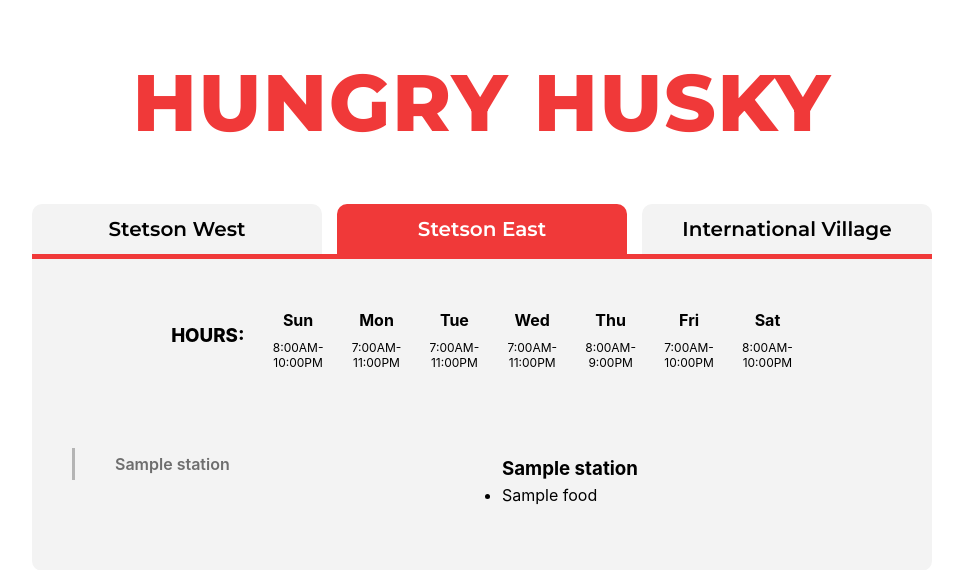
After one commit to jpanct/HungryHusky, a Flask app: template templates/index-steast-test.html in a window 1280 px wide. The commit adds this page. Shown: the top 570 px of the page, without its empty margins (158-1121 px from the left). Run offline with Flask 2, Linux system fonts and the light colour scheme; the template is opened without the code that fills it: most values are stand-ins (such as "Sample title", 1, 10 or a date in 2020).

Commit message:
created new index-htmls for each hall that use jinja templates to display food and halls from the given json files. Created functions that are called with different link paths in website.py that connect to different html files with data scraped from generated jsons in diner_jsons

```diff
--- /dev/null
+++ b/templates/index-steast-test.html
@@ -0,0 +1,78 @@
+<!doctype html>
+
+<html>
+
+<head>
+  <title>Hungry Husky</title>
+  <link rel="stylesheet" href="../static/style.css">
+  <link rel="preconnect" href="https://fonts.googleapis.com">
+  <link rel="preconnect" href="https://fonts.gstatic.com" crossorigin>
+  <link href="https://fonts.googleapis.com/css2?family=Montserrat:wght@400;600;800&display=swap" rel="stylesheet">
+</head>
+
+<body>
+  <h1 class="title">Hungry Husky</h1>
+  <div class="content">
+    <nav>
+      <div class="tab"><a href="index-stwest.html">Stetson West</a></div>
+      <div class="tab active"><a href="index-steast.html">Stetson East</a></div>
+      <div class="tab"><a href="index-iv.html">International Village</a></div>
+    </nav>
+    <div class="menu-and-hours">
+      <div class="hours">
+        <h3>Hours:</h3>
+        <div class="hours-section">
+          <h4>Sun</h4>
+          <p>8:00AM-<br>10:00PM</p>
+        </div>
+        <div class="hours-section">
+          <h4>Mon</h4>
+          <p>7:00AM-<br>11:00PM</p>
+        </div>
+        <div class="hours-section">
+          <h4>Tue</h4>
+          <p>7:00AM-<br>11:00PM</p>
+        </div>
+        <div class="hours-section">
+          <h4>Wed</h4>
+          <p>7:00AM-<br>11:00PM</p>
+        </div>
+        <div class="hours-section">
+          <h4>Thu</h4>
+          <p>8:00AM-<br>9:00PM</p>
+        </div>
+        <div class="hours-section">
+          <h4>Fri</h4>
+          <p>7:00AM-<br>10:00PM</p>
+        </div>
+        <div class="hours-section">
+          <h4>Sat</h4>
+          <p>8:00AM-<br>10:00PM</p>
+        </div>
+      </div>
+      <div class="sidebar-and-menu">
+        <div class="sidebar">
+          <ul>
+            {%for station in dinner_data:%}
+                <li>{{station}}</li>
+            {%endfor%}
+          </ul>
+        </div>
+        <div class="menu-items">
+          <ul class="menu-items-ul">
+            {%for station in dinner_data: %}
+                <ul>
+                    <h3>{{station}}</h3>
+                    {%for food in dinner_data[station]:%}
+                    <li>{{food}}</li>
+                    {%endfor%}
+                </ul>
+            {%endfor%}
+            </ul>
+        </div>
+      </div>
+    </div>
+  </div>
+</body>
+
+</html>
--- a/templates/index-steast.html
+++ b/templates/index-steast.html
@@ -68,9 +68,9 @@
           <ul class="menu-items-ul">
             <ul>
               <h3>Comfort/Homestyle</h3>
-              <li>Harissa Crusied Chicken</li>
-              <li>Lemon Couscous</li>
-              <li>Green Beans</li>
+              {% for food in (dinner_data['Comfort/Homestyle']):%}
+                <li>{{food}}</li>
+              {% endfor %}
             </ul>
             <ul>
               <h3>Trattoria</h3>
--- a/website.py
+++ b/website.py
@@ -12,7 +12,20 @@
     return data
 
 @app.route('/')
-def hello():
-    dinner_data = fetch_food_dict_from_json_file("dining_jsons/dinner.json")
-    food_by_station = dinner_data["Stetson East"] # change
-    return render_template('index-steast.html', food_by_station=food_by_station)
+def display_steast():
+    dinner_data = fetch_food_dict_from_json_file("dining_jsons/steast_dinner.json")
+    return render_template('index-steast-test.html', dinner_data=dinner_data)
+
+@app.route('/iv')
+def display_iv():
+    dinner_data = fetch_food_dict_from_json_file("dining_jsons/iv_dinner.json")
+    return render_template('index-iv-test.html', dinner_data=dinner_data)
+
+@app.route('/stwest')
+def display_iv():
+    dinner_data = fetch_food_dict_from_json_file("dining_jsons/stwest_dinner.json")
+    return render_template('index-stwest-test.html', dinner_data=dinner_data)
+
+
+if __name__ == '__main__':
+   app.run(debug = True)
```
Also changed, not shown: templates/index-iv-test.html (added, +78 -0 lines), templates/index-stwest-test.html (added, +78 -0 lines).
